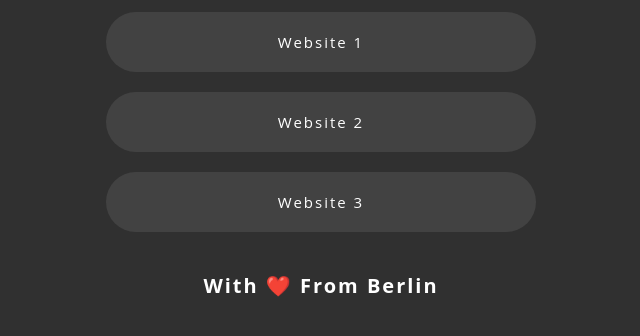
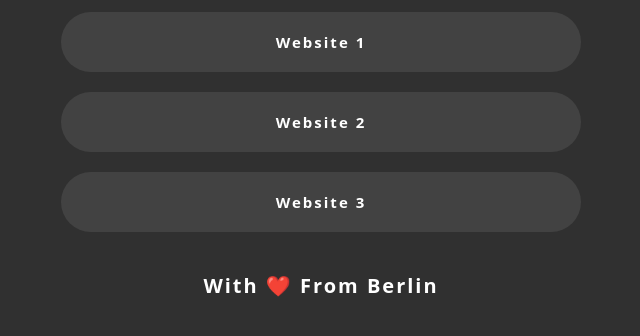
Before and after one commit to MJWcodr/customsocials, a website: page public/index.html in a window 1280 px wide. Shown: the part 444-780 px from the top of the page, without its empty margins (319-959 px from the left). Drawn offline with Linux system fonts and the light colour scheme; a web font is replaced by a local one.

Commit message:
change button width

```diff
--- a/public/css/stylesheet.css
+++ b/public/css/stylesheet.css
@@ -34,11 +34,12 @@ a {
 .links {
   text-align: center;
   text-decoration: none;
+  font-weight: bold;
   color: white;
   margin-top: 20px;
   padding: 20px;
-  max-width: 390px;
-  width: 60%;
+  max-width: 480px;
+  width: 80%;
   display: block;
   margin-left: auto;
   margin-right: auto;
```
